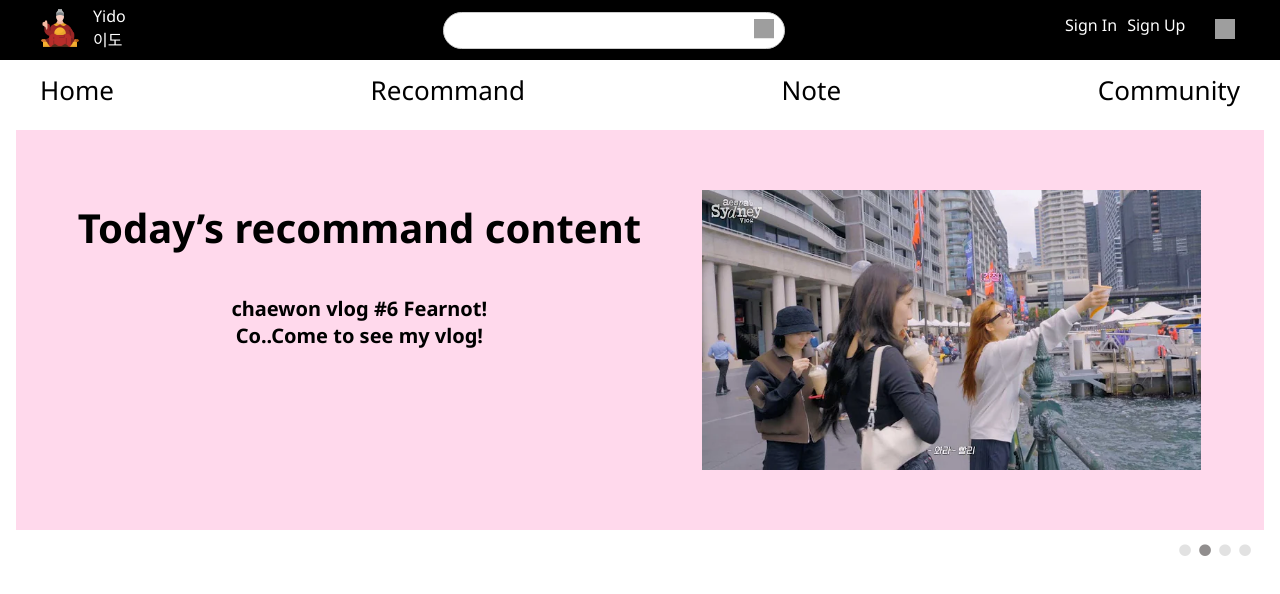
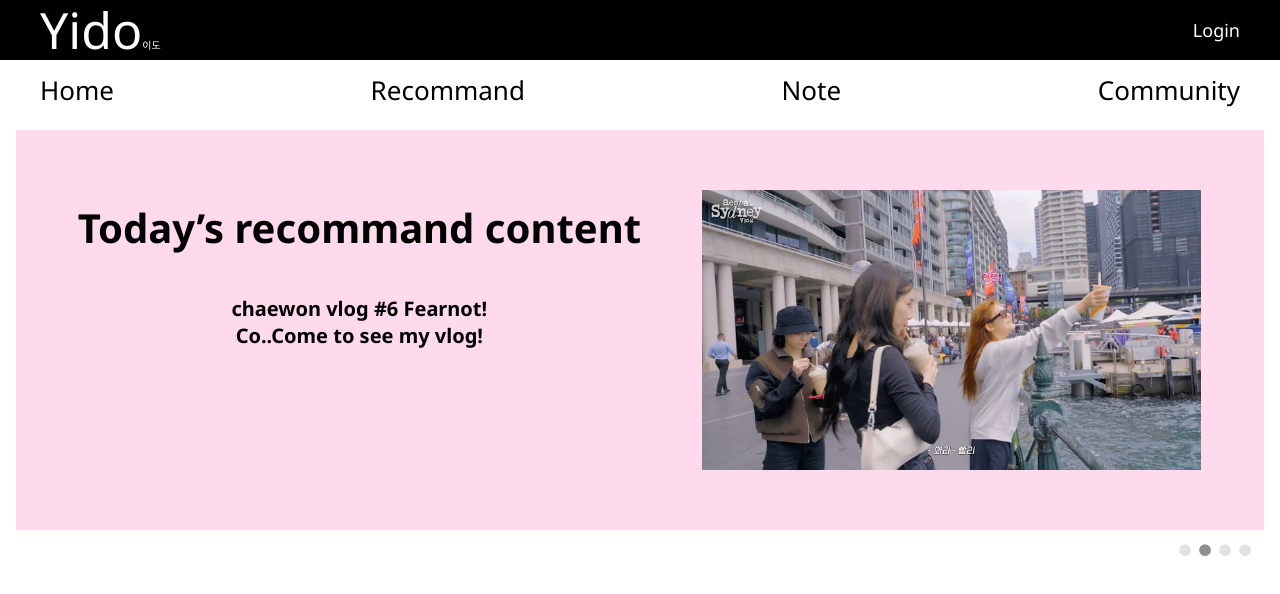
Before and after one commit to minu0897/capstone-yido, a React (Create React App) app: page / in a window 1280 px wide. Shown: the top 594 px of the page. Built offline with nearby package versions, Linux system fonts and the light colour scheme; grey boxes are pictures that could not be loaded.

Commit message:
header css

```diff
--- a/public/index.html
+++ b/public/index.html
@@ -2,7 +2,7 @@
 <html lang="en">
   <head>
     <meta charset="utf-8" />
-    <link rel="icon" href="%PUBLIC_URL%/favicon.ico" />
+    <link rel="icon" href="%PUBLIC_URL%/kingsejong.png" />
     <meta name="viewport" content="width=device-width, initial-scale=1" />
     <meta name="theme-color" content="#000000" />
     <meta
--- a/src/components/common/header/Header.css
+++ b/src/components/common/header/Header.css
@@ -12,7 +12,7 @@
 .header {
   display: flex;
   width: 1200px;
-  height: 50px; /* Adjust the height as needed */
+  height: 60px; /* Adjust the height as needed */
   align-items: center;
   margin: auto;
 }
@@ -57,4 +57,57 @@
 
 .header-title{
   white-space: nowrap;
+  cursor: pointer;
 }
+
+.H-non-draggable {
+  user-select: none; /* 텍스트 드래그 방지 */
+}
+
+
+.H-logindiv{
+  min-width:400px;
+  height:60px;
+  display: flex; /* flexbox 레이아웃 사용 */
+
+}
+.H-logindiv > div {
+  height: 100%; /* 부모의 높이에 맞춰 자식 div 높이 설정 */
+}
+
+.H-logindiv > div:first-child {
+  flex-grow: 1; /* 남은 공간을 모두 차지하도록 설정 */
+}
+
+.H-logineddiv{
+  min-width:400px;
+  height:60px;
+  display: flex; /* flexbox 레이아웃 사용 */
+}
+.H-logineddiv > div {
+  height: 100%; /* 부모의 높이에 맞춰 자식 div 높이 설정 */
+}
+
+.H-logineddiv > div:first-child {
+  flex-grow: 1; /* 남은 공간을 모두 차지하도록 설정 */
+}
+
+.H-logineddiv > div:nth-child(2) {
+  width: 20px; /* 두 번째 div의 너비는 20px */
+}
+
+.H-logineddiv > div:last-child {
+  flex-grow: 1; /* 마지막 div가 남은 공간을 모두 차지 */
+}
+
+.H-logined-myname, .H-login-myname{
+  overflow:hidden;
+  color:white;
+  text-decoration: none;
+  cursor: pointer;
+  font-size: 18px;
+}
+
+.H-logined-myname:hover, .H-login-myname:hover {
+  text-decoration: underline; /* 마우스 오버 시 텍스트에 밑줄을 추가 */
+}
--- a/src/components/common/header/Header.jsx
+++ b/src/components/common/header/Header.jsx
@@ -9,7 +9,6 @@ const Header = () => {
   const [searchTerm, setSearchTerm] = useState('');
   const navigate = useNavigate();
   const { user, logout } = useAuth(); // useAuth 훅에서 로그아웃 함수 사용
-
   const handleSubmit = async (event) => {
     event.preventDefault();
     try {
@@ -39,48 +38,91 @@ const Header = () => {
     }
   };
 
+  const handleClick = () => {
+    navigate('/'); // 클릭 시 / 경로로 이동합니다.
+  };
+
+  const handleMyClick = () => {
+    navigate('/MyPage'); // 클릭 시 / 경로로 이동합니다.
+  };
+
+  const handleLogin = () => {
+    navigate('/Login'); // 클릭 시 / 경로로 이동합니다.
+  };
 
   return (
     <div className='header-back'>
       <div className='header'>
+        {/*
           <div style={{marginTop:'10px'}}>
               <Link to={'/'}>
                 <img src={icon} width="40px" height="40px" />
               </Link>
           </div>
-        <div width="150px" style={{marginLeft:"13px", marginTop:"5px"}}>
-          <div className='header-title' style={{color: 'white', width:"100px"}}>
+        */}
+        <div style={{minWidth:"400px"}}>
+          <div  onClick={handleClick}  className='header-title' style={{color: 'white', minWidth:"130px",maxWidth:"130px"}}>
+            <span style={{fontSize:"50px"}} className='H-non-draggable'>
               Yido
-          </div>
-          <div className='header-title' style={{color: 'white', width:"100px"}}>
+            </span>
+            <span style={{fontSize:"10px"}} className='H-non-draggable'>
               이도
+            </span>
           </div>
         </div>
 
+        {/* search form 추후 구현 */}
+        <div style={{minWidth:"400px"}}>
+        {/*
           <form onSubmit={handleSubmit} className="search-container" style={{marginLeft: '250px', marginTop: '10px'}}>
             <input type="text" className="inputdeco" value={searchTerm} onChange={handleInputChange} />
             <button type="submit" className="search-button">
               <img src="https://cdn-icons-png.flaticon.com/512/71/71403.png" alt="Search" width="20px" height="20px"/>
             </button>
           </form>
+        */}
+        </div>
 
-          {user ? (
-          <div style={{display:"flex"}}>
-            <span style={{overflow:"hidden", color:'white', marginLeft: '250px',width:"AuthContext",marginTop:'5px',textAlign:"right", textDecoration:'none'}}>Hello {user.member_id}</span> {/* 로그인한 사용자의 이름 표시 */}
-            <button onClick={handleLogout} style={{color:'white', marginLeft: '10px',width:"70px",marginTop:'5px', textDecoration:'none'}}>Logout</button>
+        {/* signin signout mypageicon */}
+          {
+            user ?
+            (
+              <div className='H-logineddiv'>
+                <div></div>
+                <div></div>
+                <div style={{display:"flex",alignItems:"center",justifyContent:"flex-end"}}>
+                  {/* 로그인한 사용자의 이름 표시 */}
+                  <span className='H-logined-myname' style={{width:"AuthContext",textAlign:"right",marginRight:"20px"}}  onClick={handleMyClick} >
+                    {"Harry Kane"}
+                  </span>
+                  <span className='H-logined-myname' style={{width:"AuthContext",textAlign:"right"}}  onClick={handleLogout} >
+                    Logout
+                  </span>
+                  {//<button onClick={handleLogout} style={{color:'white', width:"70px",marginTop:'5px', textDecoration:'none'}}>Logout</button>
+                  }
                 </div>
-        ) : (
-          <div>
-            <Link to="/login" style={{color:'white', marginLeft: '280px',width:"50px",marginTop:'5px', textDecoration:'none'}}>Sign In</Link>
-            <Link to="/signup" style={{color:'white', marginLeft: '10px',width:"70px",marginTop:'5px', textDecoration:'none'}}>Sign Up</Link>
               </div>
-        )}
+            ) :
+            (
+              <div className='H-logindiv'>
+                <div style={{display:"flex",alignItems:"center",justifyContent:"flex-end"}}>
+                  <span className='H-login-myname' style={{width:"AuthContext",textAlign:"right"}}  onClick={handleLogin} >
+                    Login
+                  </span>
+                </div>
+              </div>
+            )
+          }
 
+
+        {/*
+        false&&
           <div style={{ marginLeft:"30px", marginTop:'13px'}}>
             <Link to={'/RegisterVideo'} style={{}}>
               <img src="https://us.123rf.com/450wm/get4net/get4net1711/get4net171100432/89002328-%EC%A2%85-%EC%95%84%EC%9D%B4%EC%BD%98.jpg" width="20px" height="20px"/>
             </Link>
           </div>
+        */}
       </div>
     </div>
   );
```
Also changed, not shown: public/kingsejong.png (added), src/img/mypage.png (added). Lines whose indentation alone changed are shown as unchanged.
